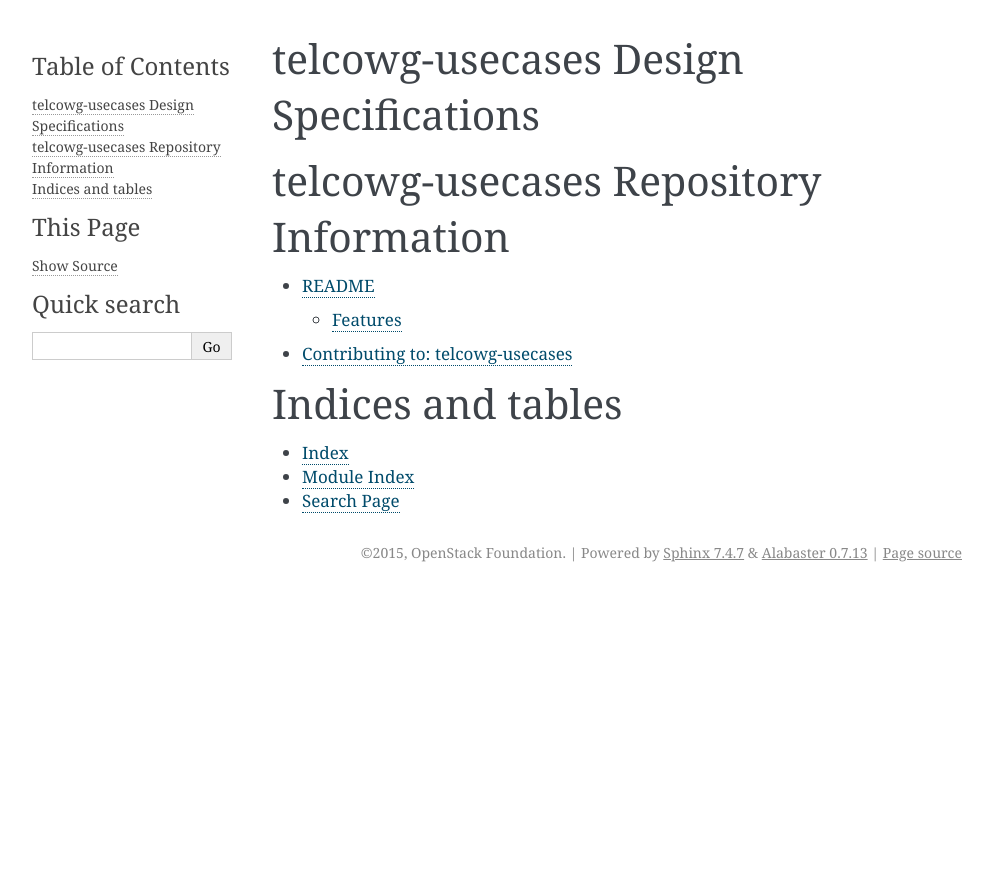
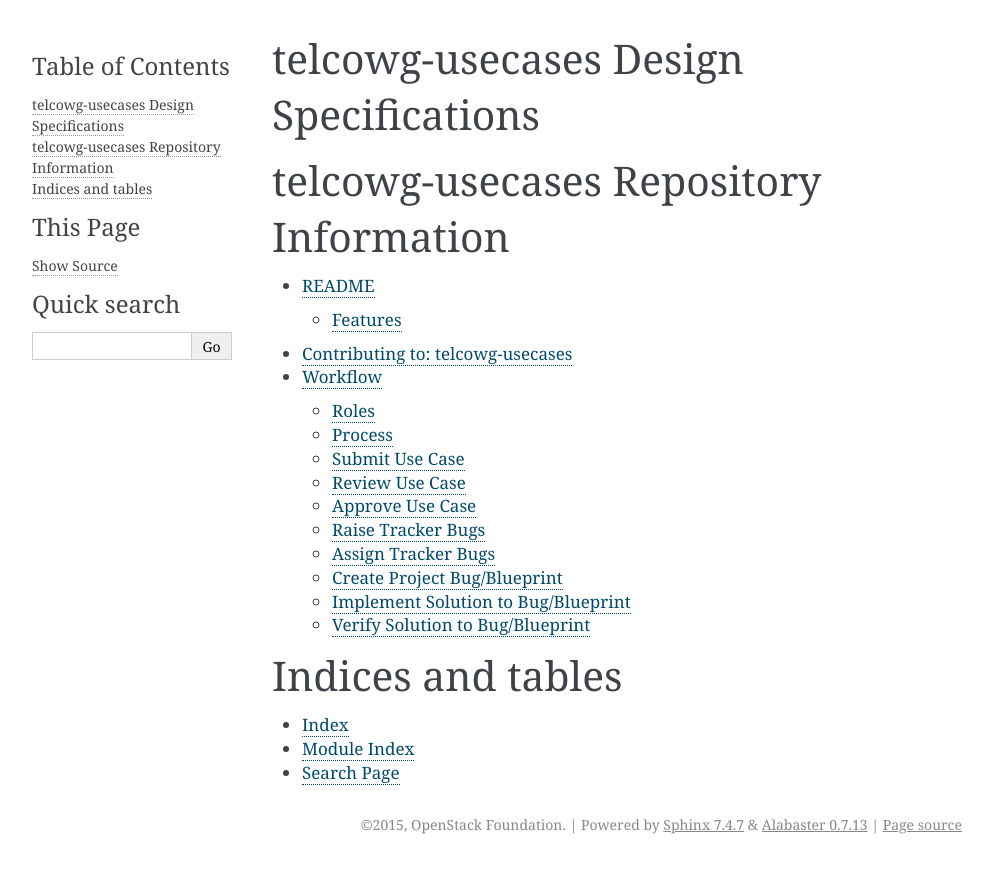
Before and after one commit to openstack-archive/telcowg-usecases, a Sphinx documentation site: the page built from doc/source/index.rst, in a window 1280 px wide. Shown: the top 873 px of the page, without its empty margins (148-1141 px from the left). Built offline with Sphinx 7.4.7, drawn with Linux system fonts in a browser that asks for light colours; part of the change alters nothing that is shown.

Commit message:
Document end to end workflow
Document end to end workflow from use case submission to verification of
solution.

Change-Id: I2f81d4fb7aa1b4043f3f2b4f98538ed409896ddc

```diff
--- a/doc/source/index.rst
+++ b/doc/source/index.rst
@@ -21,7 +21,7 @@ telcowg-usecases Repository Information
 
    README <readme>
    contributing
-
+   workflow
 
 Indices and tables
 ==================
--- /dev/null
+++ b/doc/source/workflow.rst
@@ -0,0 +1,196 @@
+..
+  This work is licensed under a Creative Commons Attribution 3.0 Unported
+  License http://creativecommons.org/licenses/by/3.0/legalcode
+
+==========
+ Workflow
+==========
+
+Roles
+=====
+
+* **Submitter**
+* **Reviewer**
+* **Core Reviewer**
+* **Approver**
+
+Process
+=======
+
+1. submit_
+2. review_
+3. merge_
+4. raise_
+5. assign_
+6. create_
+7. implement_
+8. verify_
+
+.. _submit:
+
+Submit Use Case
+===============
+
+* **Owner**: Submitter
+
+The Telecommunications Working group welcomes use cases from Communication
+Service Providers (CSPs), Network Equipment Providers (NEPs) and other
+organizations in the telecommunications industry. To begin adding a use case
+simply copy the "Template" section of this page to the bottom of the list and
+rename it to a name that describes your use case.
+
+When writing use cases, focus on "what" you want to do and "why" rather than
+specific OpenStack requirements or solutions. Our aim as a working group is to
+assist in distilling those requirements or solutions from the use cases
+presented to ensure that we are building functionality that benefits all
+relevant telecommunications use cases.
+
+Submission of use cases that pertain to different implementations of the same
+network function are welcome, as are use cases that speak to the more general
+demands telecommunications workloads place upon the infrastructure that
+supports them. In this initial phase of use case analysis the intent is to
+focus on those workloads that run on top of the provided infrastructure before
+moving focus to other areas.
+
+To submit a use case:
+
+* Review existing use cases `in the repository <http://git.openstack.org/cgit/stackforge/telcowg-usecases/tree/usecases>`_
+  and `in the review queue <https://review.openstack.org/#/q/status:open+project:stackforge/telcowg-usecases,n,z>`_
+  as it is possible somebody has already submitted the same use case or a
+  similar use case. In such cases consider submitting an update to the existing
+  use case instead.
+* Where no existing use case exists you will want to submit a new use case.
+  First ensure that you have followed the steps in the
+  `Developer's Guide <http://docs.openstack.org/infra/manual/developers.html>_`
+  to set your system up for working with OpenStack git repositories.
+* Check out the telcowg-use cases git repository::
+  $ git clone https://git.openstack.org/stackforge/telcowg-usecases.git
+  $ cd telcowg-usecases
+  $ git review -s
+  $ git config --global gitreview.username yourgerritusername
+  $ git checkout -b my_use_case
+* Change into the **usecases** directory::
+  $ cd usecases
+* Copy the **template.rst** into a filename that describes your use case::
+  $ cp ../template.rst ./my_use_case.rst
+* Edit the content until you are happy with it then use tox to verify the
+  RST syntax and resultant rendered HTML::
+  $ tox -e docs
+* Finally submit the content to Gerrit::
+  $ git add my_use_case.rst
+  $ git commit
+  $ git review
+
+TODO: To update a use case
+
+.. _review:
+
+Review Use Case
+===============
+
+* **Owner**: Reviewer
+
+.. _merge:
+
+Approve Use Case
+================
+
+* **Owner**: Core Reviewer
+
+Approving a use case is done once at least two core reviewers have assigned a
++2. To approve one of the core reviewers must set the workflow score in
+Gerrit to +1. For the purposes of this document the core reviewer that sets the
+workflow score in Gerrit to +1 is the approver.
+
+It is expected that core reviewers of the **telcowg-usecases**
+repository will only do this once they are confident that a positive review has
+been received from a member of the development community for each impacted, or
+potentially impacted, OpenStack project. This member of the development
+community does not necessarily have to be a core reviewer on the relevant
+OpenStack project but should be in good standing.
+
+It is the responsibility of the **telcowg-usecases** core review group to use
+their judgement in establishing that this is the case, reaching out to relevant
+SMEs including the PTLs and core reviewer groups for the impacted project where
+there is doubt.
+
+In addition before approval the core reviewers of the **telcowg-usecases**
+repository must ensure that the proposed use case is understandable for
+consumers who are not well versed in telecommunications or network function
+virtualization specific language. This includes ensuring that all domain
+specific abbreviations are explained in detail.
+
+At the time of approval the approving core reviewer must also raise a
+bug corresponding to the use case. This will function as the master tracker and
+be used to link all bugs raised in subsequent steps back to the use case.
+
+The master tracker must be:
+
+* Raised in the `openstack-telcowg <https://launchpad.net/openstack-telcowg>`_
+  Launchpad project.
+* Titled **Master: <use case>** where use case is replaced by the name of the
+  use case as present in the git submission, e.g. **sec_segregation**.
+
+The description must include a link back to the merged use case, e.g.
+http://git.openstack.org/cgit/stackforge/telcowg-usecases/tree/usecases/sec_segregation.rst
+
+.. _raise:
+
+Raise Tracker Bugs
+==================
+
+* **Owner**: Approver
+
+For each identified gap or requirement:
+
+* Determine potentially impacted project(s).
+* Determine whether potentially impacted project(s) use some variation of an
+  RFE or backlog specification process for accepting requirements.
+
+Where potentially impacted project(s) use some variation of an RFE or backlog
+specification process for accepting use cases:
+
+* Check whether an RFE or backlog specification exists for the gap or
+  requirement.
+* Where an RFE or backlog specification does not exist - create one.
+* Link the RFE or backlog specification from the the tracker for the use case.
+
+Where potentially impacted project(s) do not use such a process:
+
+* Check whether a bug exists for the gap or requirement against the
+  `openstack-telcowg <https://launchpad.net/openstack-telcowg>`_ Launchpad
+  project.
+* Where a bug does not exist - create one.
+* Link the bug from the tracker for the use case.
+
+The tracker bug(s) will be used to link to relevant blueprints, specifications,
+bugs, etc. in other OpenStack projects that relate to designing and
+implementing solutions for the requirement or gap in question.
+
+.. _assign:
+
+Assign Tracker Bugs
+===================
+
+* **Owner**:
+
+.. _create:
+
+Create Project Bug/Blueprint
+============================
+
+* **Owner**:
+
+.. _implement:
+
+Implement Solution to Bug/Blueprint
+===================================
+
+* **Owner**:
+
+.. _verify:
+
+Verify Solution to Bug/Blueprint
+================================
+
+* **Owner**:
```
